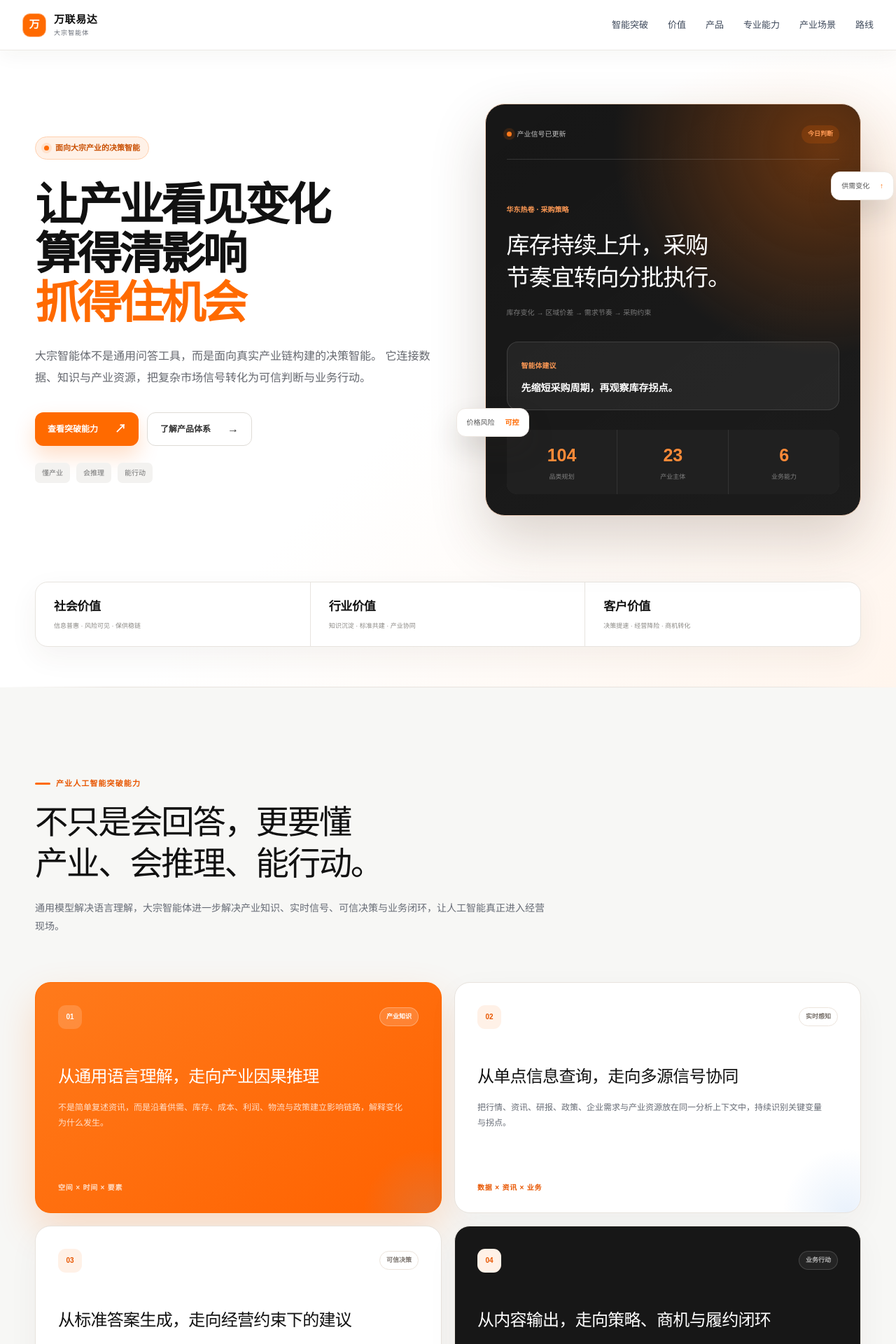
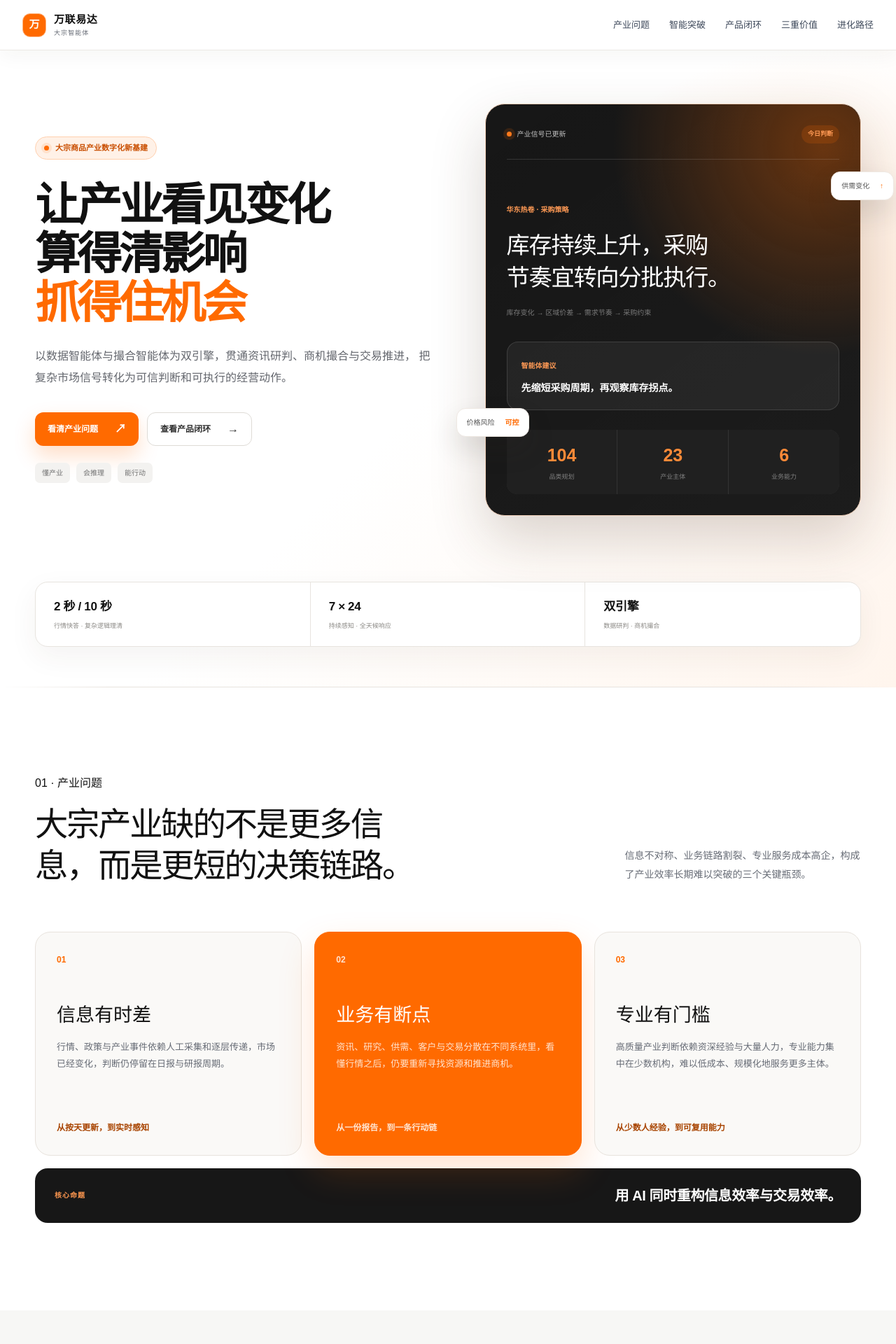
Before and after one commit to ashuai365/wanlianyida-bulk-ai-2026, a Next.js app: page / in a window 1280 px wide. Shown: the top 1920 px of the page at 70% size. Built offline with nearby package versions, Linux system fonts and the light colour scheme.

Commit message:
Fix navigation scrolling and focus product story

```diff
--- /dev/null
+++ b/app/anchor-link.tsx
@@ -0,0 +1,38 @@
+"use client";
+
+import type { MouseEvent, ReactNode } from "react";
+
+type AnchorLinkProps = {
+  targetId: string;
+  className?: string;
+  ariaLabel?: string;
+  children: ReactNode;
+};
+
+export function AnchorLink({ targetId, className, ariaLabel, children }: AnchorLinkProps) {
+  const handleClick = (event: MouseEvent<HTMLAnchorElement>) => {
+    event.preventDefault();
+
+    const target = document.getElementById(targetId);
+    if (!target) return;
+
+    document.documentElement.style.removeProperty("overflow");
+    document.body.style.removeProperty("overflow");
+
+    if (document.activeElement instanceof HTMLElement) {
+      document.activeElement.blur();
+    }
+
+    const headerHeight = document.querySelector<HTMLElement>(".site-header")?.offsetHeight ?? 0;
+    const top = window.scrollY + target.getBoundingClientRect().top - headerHeight - 14;
+
+    window.scrollTo({ top: Math.max(0, top), left: 0, behavior: "auto" });
+    window.history.replaceState(null, "", `#${targetId}`);
+  };
+
+  return (
+    <a className={className} href={`#${targetId}`} aria-label={ariaLabel} onClick={handleClick}>
+      {children}
+    </a>
+  );
+}
--- a/app/globals.css
+++ b/app/globals.css
@@ -22,17 +22,19 @@
 html {
   scroll-behavior: auto;
   scroll-padding-top: calc(var(--header-height) + var(--anchor-gap));
+  overflow-x: clip;
   background: var(--paper);
 }
 body {
   margin: 0;
-  overflow-x: hidden;
+  overflow-x: clip;
   background: var(--paper);
   color: var(--ink);
   font-family: "PingFang SC", "Hiragino Sans GB", "Microsoft YaHei", Arial, sans-serif;
   -webkit-font-smoothing: antialiased;
   line-break: strict;
   word-break: normal;
+  touch-action: pan-y;
 }
 a { color: inherit; text-decoration: none; }
 button { font: inherit; }
@@ -40,7 +42,7 @@ h1, h2, h3 { text-wrap: balance; overflow-wrap: break-word; }
 p { text-wrap: pretty; }
 ::selection { background: #ffd8bb; color: var(--ink); }
 .section-shell { width: min(1180px, calc(100% - 48px)); margin: 0 auto; }
-.breakthrough-section, .value-section, .product-section, .method-section, .journey-section, .coverage-section, .roadmap-section {
+.problem-section, .breakthrough-section, .value-section, .product-section, .coverage-section, .roadmap-section {
   scroll-margin-top: calc(var(--header-height) + var(--anchor-gap));
 }
 
@@ -76,6 +78,7 @@ p { text-wrap: pretty; }
 .site-header nav { justify-self: end; display: flex; align-items: center; gap: 28px; font-size: 13px; }
 .site-header nav a { color: #3d485a; transition: opacity .2s ease; }
 .site-header nav a:hover { opacity: .55; }
+.site-header a, .hero-actions a { touch-action: manipulation; }
 
 .hero {
   position: relative;
@@ -186,6 +189,19 @@ p { text-wrap: pretty; }
 .section-title.split { display: grid; grid-template-columns: 1.45fr .65fr; gap: 90px; align-items: end; }
 .section-title.split > p { margin: 0 0 4px; }
 
+.problem-section { padding: 125px 0; background: #fff; }
+.problem-grid { display: grid; grid-template-columns: repeat(3, 1fr); gap: 18px; margin-top: 64px; }
+.problem-card { min-height: 320px; padding: 30px; display: flex; flex-direction: column; border: 1px solid #e8e3dd; border-radius: 22px; background: #faf9f7; }
+.problem-card > b { color: var(--orange); font-size: 12px; }
+.problem-card h3 { margin: 52px 0 16px; font-size: 27px; line-height: 1.35; }
+.problem-card p { margin: 0; color: var(--muted); font-size: 13px; line-height: 1.85; }
+.problem-card strong { margin-top: auto; padding-top: 28px; color: #a84400; font-size: 12px; }
+.problem-card:nth-child(2) { background: var(--orange); color: white; border-color: var(--orange); box-shadow: 0 22px 52px rgba(255, 106, 0, .18); }
+.problem-card:nth-child(2) > b, .problem-card:nth-child(2) p, .problem-card:nth-child(2) strong { color: rgba(255, 255, 255, .82); }
+.problem-conclusion { margin-top: 18px; padding: 24px 28px; display: flex; align-items: center; justify-content: space-between; gap: 30px; border-radius: 18px; background: #171717; color: white; }
+.problem-conclusion span { color: #ff9850; font-size: 10px; font-weight: 750; letter-spacing: .1em; }
+.problem-conclusion strong { font-size: 20px; letter-spacing: -.02em; }
+
 .breakthrough-section { padding-top: 122px; padding-bottom: 36px; }
 .breakthrough-grid { display: grid; grid-template-columns: repeat(2, 1fr); gap: 18px; margin-top: 66px; }
 .breakthrough-card {
@@ -291,6 +307,10 @@ p { text-wrap: pretty; }
 .capability-list { position: absolute; z-index: 2; left: 30px; right: 30px; bottom: 30px; display: flex; flex-wrap: wrap; gap: 7px; }
 .capability-list span { padding: 7px 9px; border-radius: 7px; background: #f2f5f9; color: #687589; font-size: 9px; }
 .featured .capability-list span { border: 1px solid rgba(255, 255, 255, .22); background: rgba(255, 255, 255, .15); color: white; }
+.journey-heading { margin-top: 76px; display: flex; align-items: end; justify-content: space-between; gap: 32px; }
+.journey-heading span { color: var(--orange-deep); font-size: 10px; font-weight: 750; letter-spacing: .1em; }
+.journey-heading strong { font-size: 24px; letter-spacing: -.03em; }
+.product-journey { margin-top: 24px; }
 .agent-panel { margin-top: 80px; padding: 68px; display: grid; grid-template-columns: .78fr 1.22fr; gap: 90px; align-items: center; border: 1px solid #e8ded5; border-radius: 26px; background: linear-gradient(135deg, #fff, #fff6ef); box-shadow: 0 20px 65px rgba(92, 63, 43, .06); }
 .agent-panel-copy > span { color: var(--orange-deep); font-size: 10px; font-weight: 750; letter-spacing: .1em; }
 .agent-panel-copy h3 { margin: 18px 0; font-size: 36px; line-height: 1.34; letter-spacing: -.04em; }
@@ -410,6 +430,8 @@ footer { border-top: 1px solid #e3eaf3; background: #fff; color: var(--ink); }
   .method-grid { grid-template-columns: 1fr 1fr; }
   .method-card:last-child { grid-column: 1 / -1; }
   .section-title.split { grid-template-columns: 1fr; gap: 26px; align-items: start; }
+  .problem-grid { grid-template-columns: 1fr 1fr; }
+  .problem-card:last-child { grid-column: 1 / -1; }
 }
 
 @media (max-width: 720px) {
@@ -428,7 +450,7 @@ footer { border-top: 1px solid #e3eaf3; background: #fff; color: var(--ink); }
   .signal-chip { display: none; }
   .hero-stats { grid-template-columns: 1fr; }
   .hero-stats div { padding: 18px 20px; border-right: none; border-bottom: 1px solid #e8e4df; }
-  .breakthrough-section, .value-section, .product-section, .method-section, .journey-section, .coverage-section { padding-top: 88px; padding-bottom: 88px; }
+  .problem-section, .breakthrough-section, .value-section, .product-section, .coverage-section { padding-top: 88px; padding-bottom: 88px; }
   .roadmap-section { padding-bottom: 88px; }
   .breakthrough-grid, .value-grid, .capability-grid, .method-grid, .role-grid, .roadmap-grid { grid-template-columns: 1fr; }
   .breakthrough-card { min-height: 340px; }
@@ -449,6 +471,9 @@ footer { border-top: 1px solid #e3eaf3; background: #fff; color: var(--ink); }
   .coverage-hero { padding: 38px 22px; }
   .coverage-copy h2 { font-size: 34px; }
   .coverage-numbers strong { font-size: 42px; }
+  .problem-grid { grid-template-columns: 1fr; }
+  .problem-card:last-child { grid-column: auto; }
+  .problem-conclusion, .journey-heading { align-items: flex-start; flex-direction: column; }
   .footer-inner { align-items: flex-start; flex-direction: column; }
   .footer-inner { justify-content: center; padding: 28px 0; }
   .footer-inner p { text-align: left; }
--- a/app/layout.tsx
+++ b/app/layout.tsx
@@ -3,9 +3,9 @@ import "./globals.css";
 
 export const metadata: Metadata = {
   title: "大宗智能体｜万联易达",
-  description: "让产业看得见变化、算得清影响、抓得住机会。大宗智能体连接数据、知识与产业资源，创造社会价值、行业价值与客户价值。",
-  openGraph: { title: "大宗智能体｜万联易达", description: "让产业看得见变化，算得清影响，抓得住机会。", images: ["/og.png"] },
-  twitter: { card: "summary_large_image", title: "大宗智能体｜万联易达", description: "让产业看得见变化，算得清影响，抓得住机会。", images: ["/og.png"] },
+  description: "数据智能体与撮合智能体双引擎驱动，贯通资讯研判、商机撮合与交易推进，重构大宗商品产业的信息效率与交易效率。",
+  openGraph: { title: "大宗智能体｜万联易达", description: "双引擎贯通资讯研判、商机撮合与交易推进。", images: ["/og.png"] },
+  twitter: { card: "summary_large_image", title: "大宗智能体｜万联易达", description: "双引擎贯通资讯研判、商机撮合与交易推进。", images: ["/og.png"] },
 };
 
 export default function RootLayout({ children }: Readonly<{ children: React.ReactNode }>) {
--- a/app/page.tsx
+++ b/app/page.tsx
@@ -1,3 +1,26 @@
+import { AnchorLink } from "./anchor-link";
+
+const industryProblems = [
+  {
+    number: "01",
+    title: "信息有时差",
+    description: "行情、政策与产业事件依赖人工采集和逐层传递，市场已经变化，判断仍停留在日报与研报周期。",
+    result: "从按天更新，到实时感知",
+  },
+  {
+    number: "02",
+    title: "业务有断点",
+    description: "资讯、研究、供需、客户与交易分散在不同系统里，看懂行情之后，仍要重新寻找资源和推进商机。",
+    result: "从一份报告，到一条行动链",
+  },
+  {
+    number: "03",
+    title: "专业有门槛",
+    description: "高质量产业判断依赖资深经验与大量人力，专业能力集中在少数机构，难以低成本、规模化地服务更多主体。",
+    result: "从少数人经验，到可复用能力",
+  },
+];
+
 const valueCards = [
   {
     number: "01",
@@ -59,17 +82,17 @@ const capabilities = [
 const breakthroughs = [
   {
     number: "01",
-    tag: "产业知识",
-    title: "从通用语言理解，走向产业因果推理",
-    description: "不是简单复述资讯，而是沿着供需、库存、成本、利润、物流与政策建立影响链路，解释变化为什么发生。",
-    proof: "空间 × 时间 × 要素",
+    tag: "实时响应",
+    title: "从人工资讯周期，走向 7×24 小时秒级响应",
+    description: "简单行情快速作答，复杂问题沿分析链路展开，让市场变化不再等待日报、研报和人工排期。",
+    proof: "2 秒快答 · 10 秒理清",
   },
   {
     number: "02",
-    tag: "实时感知",
-    title: "从单点信息查询，走向多源信号协同",
-    description: "把行情、资讯、研报、政策、企业需求与产业资源放在同一分析上下文中，持续识别关键变量与拐点。",
-    proof: "数据 × 资讯 × 业务",
+    tag: "产业认知",
+    title: "从关键词检索，走向产业因果推理",
+    description: "不是简单复述资讯，而是把供需、库存、成本、利润、物流与政策放回产业链和周期中理解。",
+    proof: "空间 × 时间 × 要素",
   },
   {
     number: "03",
@@ -81,16 +104,10 @@ const breakthroughs = [
   {
     number: "04",
     tag: "业务行动",
-    title: "从内容输出，走向策略、商机与履约闭环",
-    description: "让一次市场发现继续转化为采购节奏、销售机会、资源匹配和履约复盘，推动产业智能真正进入经营过程。",
-    proof: "判断 × 商机 × 行动",
+    title: "从看懂行情，走向商机与交易推进",
+    description: "让一次市场发现继续转化为采购节奏、销售机会、资源匹配和商机跟踪，推动智能真正进入经营过程。",
+    proof: "资讯研判 × 商机撮合 × 交易推进",
   },
-];
-
-const methods = [
-  ["空间逻辑", "看清资源流向", "理解资源地、制造集群与消费市场的错配，把物流、运力和区域价差纳入判断。", "资源 → 物流 → 需求"],
-  ["时间逻辑", "看懂周期变化", "同时观察短周期异动、中周期库存利润与长周期产能政策，避免只看一个时间截面。", "日周 → 月季 → 周期"],
-  ["要素逻辑", "看透影响传导", "把产、销、存、运、需、利润、成本与宏观政策串成可解释的传导链路。", "产销存运需利本政"],
 ];
 
 const journey = [
@@ -100,13 +117,6 @@ const journey = [
   ["04", "匹配商机", "需求 · 资源 · 理由"],
   ["05", "推进交易", "询价 · 比选 · 跟进"],
   ["06", "履约复盘", "状态 · 预警 · 评估"],
-];
-
-const roleCards = [
-  ["供应端", "稳生产、控成本、保利润", "产能与成本模型 · 库存预警"],
-  ["贸易端", "抓价差、管库存、快周转", "基差监测 · 商机撮合"],
-  ["需求端", "保供、降本、优化采购", "采购节点 · 分批策略"],
-  ["金融与研究", "看资产、控风险、提效率", "贸易背景 · 专题研究"],
 ];
 
 const roadmap = [
@@ -120,36 +130,35 @@ export default function Home() {
   return (
     <main>
       <header className="site-header">
-        <a className="brand" href="#top" aria-label="返回首页">
+        <AnchorLink className="brand" targetId="top" ariaLabel="返回首页">
           <span className="brand-symbol">万</span>
           <span className="brand-copy"><strong>万联易达</strong><small>大宗智能体</small></span>
-        </a>
+        </AnchorLink>
         <nav aria-label="页面导航">
-          <a href="#breakthrough">智能突破</a>
-          <a href="#value">价值</a>
-          <a href="#product">产品</a>
-          <a href="#method">专业能力</a>
-          <a href="#scenarios">产业场景</a>
-          <a href="#roadmap">路线</a>
+          <AnchorLink targetId="problem">产业问题</AnchorLink>
+          <AnchorLink targetId="breakthrough">智能突破</AnchorLink>
+          <AnchorLink targetId="product">产品闭环</AnchorLink>
+          <AnchorLink targetId="value">三重价值</AnchorLink>
+          <AnchorLink targetId="roadmap">进化路径</AnchorLink>
         </nav>
       </header>
 
       <section className="hero" id="top">
         <div className="hero-inner">
           <div className="hero-copy">
-            <div className="hero-badge"><i /> 面向大宗产业的决策智能</div>
+            <div className="hero-badge"><i /> 大宗商品产业数字化新基建</div>
             <h1>
               <span className="hero-line">让产业看见变化</span>
               <span className="hero-line">算得清影响</span>
               <span className="hero-line hero-highlight">抓得住机会</span>
             </h1>
             <p className="hero-lead">
-              大宗智能体不是通用问答工具，而是面向真实产业链构建的决策智能。
-              它连接数据、知识与产业资源，把复杂市场信号转化为可信判断与业务行动。
+              以数据智能体与撮合智能体为双引擎，贯通资讯研判、商机撮合与交易推进，
+              把复杂市场信号转化为可信判断和可执行的经营动作。
             </p>
             <div className="hero-actions">
-              <a className="primary-action" href="#breakthrough">查看突破能力 <i>↗</i></a>
-              <a className="secondary-action" href="#product">了解产品体系 <i>→</i></a>
+              <AnchorLink className="primary-action" targetId="problem">看清产业问题 <i>↗</i></AnchorLink>
+              <AnchorLink className="secondary-action" targetId="product">查看产品闭环 <i>→</i></AnchorLink>
             </div>
             <div className="hero-keywords"><span>懂产业</span><span>会推理</span><span>能行动</span></div>
           </div>
@@ -174,17 +183,37 @@ export default function Home() {
             <div className="signal-chip signal-two">价格风险 <b>可控</b></div>
           </div>
 
-          <div className="hero-stats" aria-label="三重价值">
-            <div><strong>社会价值</strong><span>信息普惠 · 风险可见 · 保供稳链</span></div>
-            <div><strong>行业价值</strong><span>知识沉淀 · 标准共建 · 产业协同</span></div>
-            <div><strong>客户价值</strong><span>决策提速 · 经营降险 · 商机转化</span></div>
+          <div className="hero-stats" aria-label="三项核心指标">
+            <div><strong>2 秒 / 10 秒</strong><span>行情快答 · 复杂逻辑理清</span></div>
+            <div><strong>7 × 24</strong><span>持续感知 · 全天候响应</span></div>
+            <div><strong>双引擎</strong><span>数据研判 · 商机撮合</span></div>
           </div>
+        </div>
+      </section>
+
+      <section className="problem-section" id="problem">
+        <div className="section-shell">
+          <div className="section-title split">
+            <div><span>01 · 产业问题</span><h2>大宗产业缺的不是更多信息，而是更短的决策链路。</h2></div>
+            <p>信息不对称、业务链路割裂、专业服务成本高企，构成了产业效率长期难以突破的三个关键瓶颈。</p>
+          </div>
+          <div className="problem-grid">
+            {industryProblems.map((item) => (
+              <article className="problem-card" key={item.number}>
+                <b>{item.number}</b>
+                <h3>{item.title}</h3>
+                <p>{item.description}</p>
+                <strong>{item.result}</strong>
+              </article>
+            ))}
+          </div>
+          <div className="problem-conclusion"><span>核心命题</span><strong>用 AI 同时重构信息效率与交易效率。</strong></div>
         </div>
       </section>
 
       <section className="breakthrough-section section-shell" id="breakthrough">
         <div className="section-title centered">
-          <span>产业人工智能突破能力</span>
+          <span>02 · 产业人工智能突破</span>
           <h2>不只是会回答，更要懂产业、会推理、能行动。</h2>
           <p>通用模型解决语言理解，大宗智能体进一步解决产业知识、实时信号、可信决策与业务闭环，让人工智能真正进入经营现场。</p>
         </div>
@@ -203,30 +232,11 @@ export default function Home() {
         </div>
       </section>
 
-      <section className="value-section section-shell" id="value">
-        <div className="section-title centered">
-          <span>三重价值</span>
-          <h2>智能的意义，不止于效率。</h2>
-          <p>从单个企业的经营改善，走向整个产业的协同升级，再服务更稳定、更透明、更高效的实体经济。</p>
-        </div>
-        <div className="value-grid">
-          {valueCards.map((card) => (
-            <article className={`value-card ${card.tone}`} key={card.title}>
-              <div className="card-top"><span>{card.eyebrow}</span><b>{card.number}</b></div>
-              <p className="value-label">{card.title}</p>
-              <h3>{card.headline}</h3>
-              <p className="value-description">{card.description}</p>
-              <ul>{card.points.map((point) => <li key={point}>{point}</li>)}</ul>
-            </article>
-          ))}
-        </div>
-      </section>
-
       <section className="product-section" id="product">
         <div className="section-shell">
           <div className="section-title split">
-            <div><span>产品体系</span><h2>从市场信号到产业行动，一个入口完成。</h2></div>
-            <p>当前版本优先跑通“交互—沉淀—再输出”的最小闭环；高级交易执行能力将根据验证结果逐步开放。</p>
+            <div><span>03 · 双引擎产品闭环</span><h2>从看懂行情，到发现商机，再到推进交易。</h2></div>
+            <p>数据智能体负责理解市场、形成判断；撮合智能体负责理解需求、连接资源。统一底座让每一次交互继续向业务结果推进。</p>
           </div>
           <div className="capability-grid">
             {capabilities.map((capability) => (
@@ -237,6 +247,13 @@ export default function Home() {
                 <p>{capability.description}</p>
                 <div className="capability-list">{capability.items.map((item) => <span key={item}>{item}</span>)}</div>
               </article>
+            ))}
+          </div>
+
+          <div className="journey-heading"><span>一条连续的业务链路</span><strong>信息不止被看见，更要被转化。</strong></div>
+          <div className="journey-track product-journey">
+            {journey.map(([number, title, description]) => (
+              <article key={number}><b>{number}</b><h3>{title}</h3><p>{description}</p></article>
             ))}
           </div>
 
@@ -257,57 +274,28 @@ export default function Home() {
         </div>
       </section>
 
-      <section className="method-section section-shell" id="method">
+      <section className="value-section section-shell" id="value">
         <div className="section-title centered">
-          <span>产业推理方法</span>
-          <h2>大宗分析不是单点答案，而是一套产业推理方法。</h2>
-          <p>用“空间 + 时间 + 要素”组织行业知识，把每一条数据放回产业链、周期和区域流动中理解。</p>
+          <span>04 · 三重价值</span>
+          <h2>客户经营改善，行业协同升级，最终服务实体经济。</h2>
+          <p>价值沿着一条清晰路径展开：先帮助客户更快决策，再推动行业知识与资源协同，进一步服务保供稳链与信息普惠。</p>
         </div>
-        <div className="method-grid">
-          {methods.map(([title, lead, description, visual], index) => (
-            <article className="method-card" key={title}>
-              <div className="method-number">0{index + 1}</div>
-              <span>{title}</span>
-              <h3>{lead}</h3>
-              <p>{description}</p>
-              <div className={`method-visual visual-${index + 1}`}>{visual}</div>
+        <div className="value-grid">
+          {valueCards.map((card) => (
+            <article className={`value-card ${card.tone}`} key={card.title}>
+              <div className="card-top"><span>{card.eyebrow}</span><b>{card.number}</b></div>
+              <p className="value-label">{card.title}</p>
+              <h3>{card.headline}</h3>
+              <p className="value-description">{card.description}</p>
+              <ul>{card.points.map((point) => <li key={point}>{point}</li>)}</ul>
             </article>
           ))}
-        </div>
-        <div className="analyst-model">
-          <div><span>专业能力进阶</span><h3>让专业能力持续沉淀，从数据执行走向生态设计。</h3></div>
-          <ol>
-            <li className="active"><b>一阶</b><span>数据执行者</span><small>数据查询与标准输出</small></li>
-            <li className="active"><b>二阶</b><span>逻辑构建者</span><small>供需与产业关系推理</small></li>
-            <li><b>三阶</b><span>策略掌舵者</span><small>平衡表与策略建议</small></li>
-            <li><b>四阶</b><span>框架定调者</span><small>宏观产业微观融合</small></li>
-            <li><b>五阶</b><span>生态设计者</span><small>企业综合解决方案</small></li>
-          </ol>
-        </div>
-      </section>
-
-      <section className="journey-section" id="scenarios">
-        <div className="section-shell">
-          <div className="section-title split light">
-            <div><span>经营任务全旅程</span><h2>围绕真实经营任务，贯穿业务全过程。</h2></div>
-            <p>不是孤立堆叠智能功能，而是让每一次市场发现都能沿着分析、策略、商机、交易与履约继续向前。</p>
-          </div>
-          <div className="journey-track">
-            {journey.map(([number, title, description]) => (
-              <article key={number}><b>{number}</b><h3>{title}</h3><p>{description}</p></article>
-            ))}
-          </div>
-          <div className="role-grid">
-            {roleCards.map(([role, goal, output]) => (
-              <article key={role}><span>{role}</span><h3>{goal}</h3><p>{output}</p></article>
-            ))}
-          </div>
         </div>
       </section>
 
       <section className="coverage-section section-shell">
         <div className="coverage-hero">
-          <div className="coverage-copy"><span>产业覆盖蓝图</span><h2>一套底座，服务更广泛的产业主体。</h2><p>产品按照通用能力先行、重点品类验证、数据与产业资源逐步贯通的路径建设。</p></div>
+          <div className="coverage-copy"><span>05 · 规模与进化</span><h2>一套底座，服务更广泛的产业主体。</h2><p>以六大产业板块和 104 个品类规划为覆盖蓝图，逐步贯通数据、知识与产业资源。</p></div>
           <div className="coverage-numbers"><div><strong>104</strong><span>品类规划</span></div><div><strong>6</strong><span>产业板块</span></div><div><strong>23</strong><span>类产业主体</span></div></div>
         </div>
         <p className="coverage-note">“品类规划”不等同于所有品类均已完成全量数据与交易资源接入；具体能力以实际测试与发布版本为准。</p>
@@ -315,8 +303,8 @@ export default function Home() {
 
       <section className="roadmap-section section-shell" id="roadmap">
         <div className="section-title split">
-          <div><span>产品演进路线</span><h2>从可用，到好用，再到价值闭环。</h2></div>
-          <p>每一个版本只验证一个最关键的问题。以下节点依据 2026 年 7 月项目资料整理，后续以实际发布安排为准。</p>
+          <div><span>能力进化路线</span><h2>从问答工具，到分析伙伴，再到产业智库。</h2></div>
+          <p>每一阶段解决一个关键问题：先验证可信问答，再提升分析效率，随后贯通商机与交易，最终沉淀企业综合解决方案能力。</p>
         </div>
         <div className="roadmap-grid">
           {roadmap.map(([date, stage, value, title, description], index) => (
```
